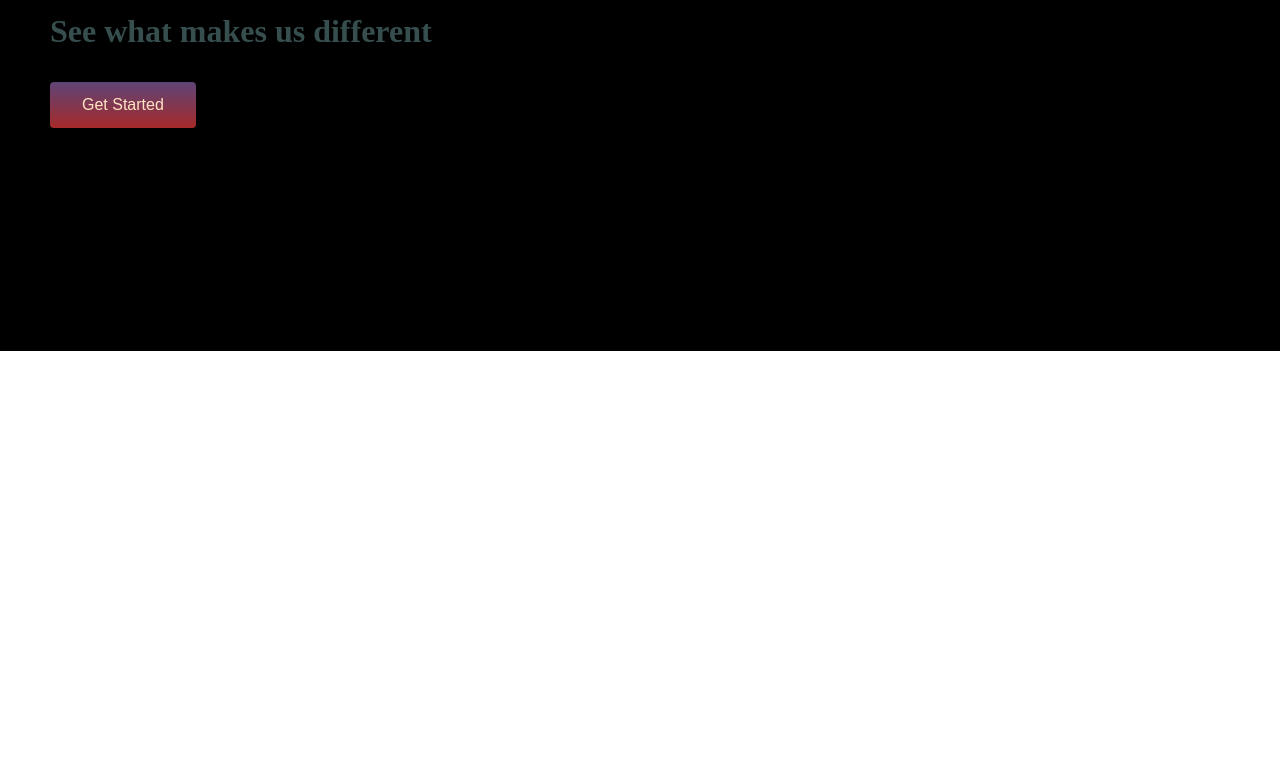
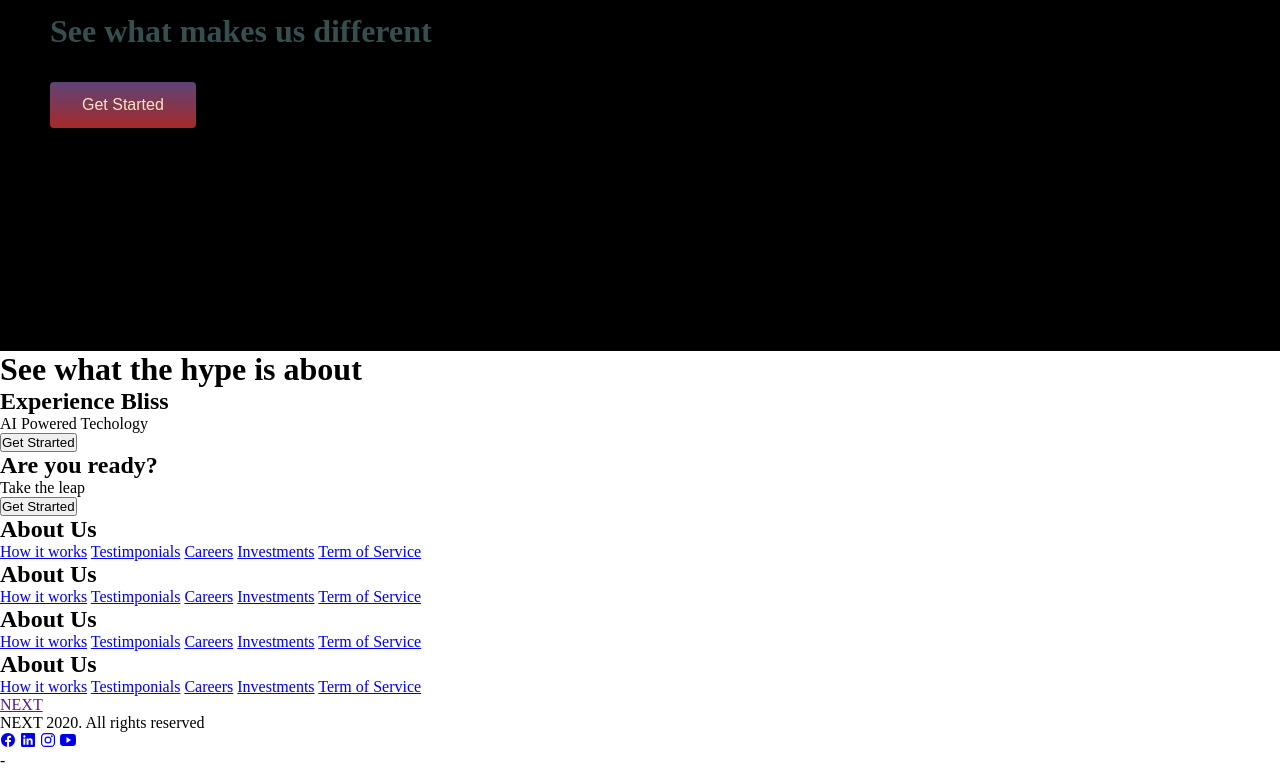
Before and after one commit to ivrachni/website.github.io, a plain HTML site: page index.html in a window 1280 px wide. Shown: the part 529-1299 px from the top of the page. Before the commit the page ends 880 px from the top, so only its background shows below. Drawn offline with nearby package versions, Linux system fonts and the light colour scheme.

Commit message:
Add files via upload

```diff
--- a/index.html
+++ b/index.html
@@ -4,9 +4,12 @@
     <meta charset="UTF-8">
     <meta name="viewport" content="width=device-width, initial-scale=1.0">
     <title>Document</title>
+    <link rel="stylesheet" href="https://cdnjs.cloudflare.com/ajax/libs/font-awesome/6.0.0-beta3/css/all.min.css" integrity="sha384-ouUeGF5ZZmu6dM5BI7kPQrStmShuyENkqx8AJo3Q+8Y4oYjZR9s5Lsg+AjP05cpb" crossorigin="anonymous">
     <link rel="stylesheet" href="styles.css">
 </head>
 <body>
+    <script type="module" src="https://unpkg.com/ionicons@7.1.0/dist/ionicons/ionicons.esm.js"></script>
+<script nomodule src="https://unpkg.com/ionicons@7.1.0/dist/ionicons/ionicons.js"></script>
     <!--Navigation Bar-->
     <nav class="navbar">
         <div class="navbar__container">
@@ -57,6 +60,85 @@
             </div>
         </div>
     </div>
+<!--Services Section-->
+    <div class="services">
+        <h1>See what the hype is about</h1>
+        <div class="services__container">
+            <div class="services__card">
+                <h2>Experience Bliss</h2>
+                <p>AI Powered Techology</p>
+                <button>Get Strarted</button>
+            </div>
+            <div class="services__card">
+                <h2>Are you ready?</h2>
+                <p>Take the leap</p>
+                <button>Get Strarted</button>
+            </div>
+        </div>
+    </div>
+<!--Footer Section-->
+    <div class="footer__container">
+        <div class="footer__links">
+            <div class="footer__link--wrapper">
+                <div class="footer__link--items">
+                    <h2>
+                        About Us
+                    </h2>
+                    <a href="/">How it works</a>
+                    <a href="/">Testimponials</a>
+                    <a href="/">Careers</a>
+                    <a href="/">Investments</a>
+                    <a href="/">Term of Service</a>
+                </div>
+                <div class="footer__link--items">
+                    <h2>
+                        About Us
+                    </h2>
+                    <a href="/">How it works</a>
+                    <a href="/">Testimponials</a>
+                    <a href="/">Careers</a>
+                    <a href="/">Investments</a>
+                    <a href="/">Term of Service</a>
+                </div>
+            </div>
+            <div class="footer__link--wrapper">
+                <div class="footer__link--items">
+                    <h2>
+                        About Us
+                    </h2>
+                    <a href="/">How it works</a>
+                    <a href="/">Testimponials</a>
+                    <a href="/">Careers</a>
+                    <a href="/">Investments</a>
+                    <a href="/">Term of Service</a>
+                </div>
+                <div class="footer__link--items">
+                    <h2>
+                        About Us
+                    </h2>
+                    <a href="/">How it works</a>
+                    <a href="/">Testimponials</a>
+                    <a href="/">Careers</a>
+                    <a href="/">Investments</a>
+                    <a href="/">Term of Service</a>
+                </div>
+            </div>
+        </div>
+        <div class="social__media">
+            <div class="social__media--wrap">
+                <div class="footer__logo">
+                    <a href="" id="footer__logo">NEXT</a>
+                </div>
+                <p class="website__right"> NEXT 2020. All rights reserved</p>
+                <div class="socila__icons">
+                    <a href="/" class="social__icon--link" target="_blank"><ion-icon name="logo-facebook"></ion-icon></i></a>
+                    <a href="/" class="social__icon--link" target="_blank"><ion-icon name="logo-linkedin"></ion-icon></i></a>
+                    <a href="/" class="social__icon--link" target="_blank"><ion-icon name="logo-instagram"></ion-icon></a>
+                    <a href="/" class="social__icon--link" target="_blank"><ion-icon name="logo-youtube"></ion-icon></a>
+                </div>
+            </div>
+        </div>-
+    </div>
     <script src="app.js"></script>
 </body>
 </html>
```
